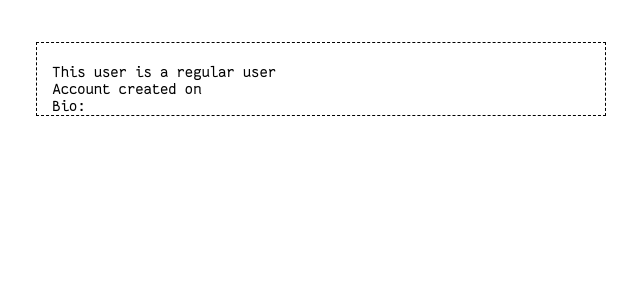
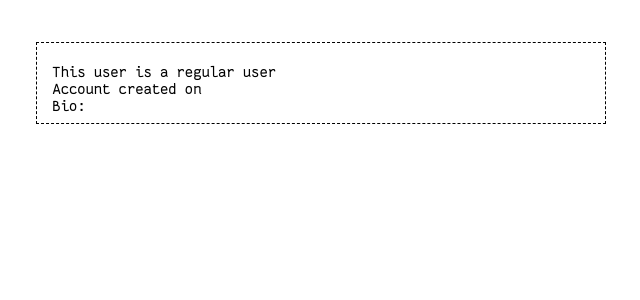
Before and after one commit to unix-witch/Emilia, a PHP site: template views/user.php in a window 1280 px wide. Shown: the top 300 px of the page, without its empty margins (319-959 px from the left). Run offline with PHP 8.4, Linux system fonts and the light colour scheme; the template is opened without the code that fills it, so the values that code supplies are empty; data comes from the database, SQL or seed files in the repository.

Commit message:
User padding and removed a var_dump I forgor about

```diff
--- a/static/user.css
+++ b/static/user.css
@@ -27,3 +27,11 @@
     padding-top: 0px;
     margin-top: 0px;
 }
+
+.user-data {
+    text-align: left;
+    margin-left: 8px;
+    padding-left: 8px;
+    margin-bottom: 4px;
+    padding-bottom: 4px;;
+}
--- a/views/thread.php
+++ b/views/thread.php
@@ -92,7 +92,6 @@
 
                 $fp = fopen("./database/posts/$board_name/$thread.json", "w");
                 fwrite($fp, json_encode($post_data));
-                var_dump(json_encode($post_data));
                 fclose($fp);
             } else $image_error = "File is not an image";
         }
--- a/views/user.php
+++ b/views/user.php
@@ -119,7 +119,7 @@
 
         <div class="user-content">
             <h1 class="user-content-title"><?php echo $username ?></h1>
-            <div style="text-align: left; margin-left: 8px; padding-left: 8px">
+            <div class="user-data">
                 <?php
                     switch ($user_perms) {                                      //Switch case for permission level
                         case 0: echo "This user is a regular user"; break;
```
Also changed, not shown: 1 other file.
